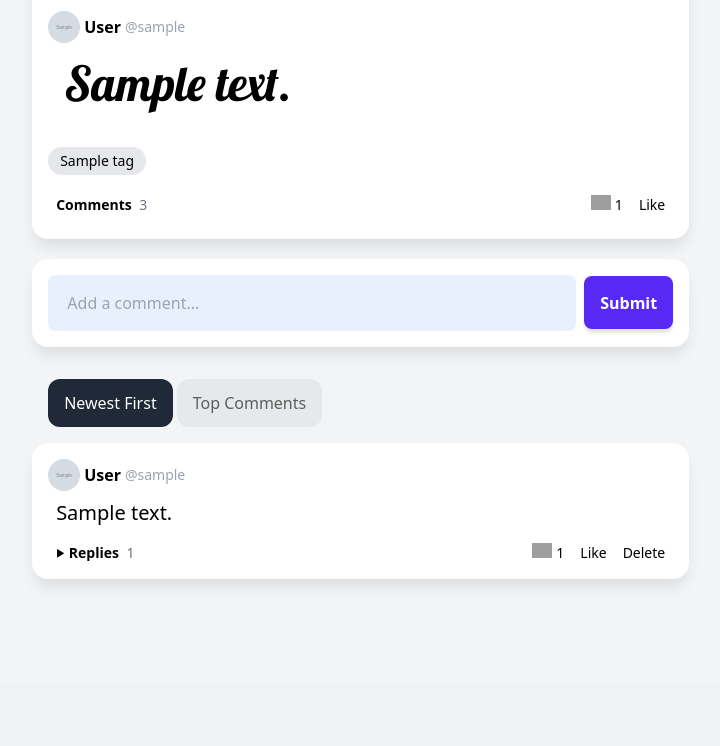
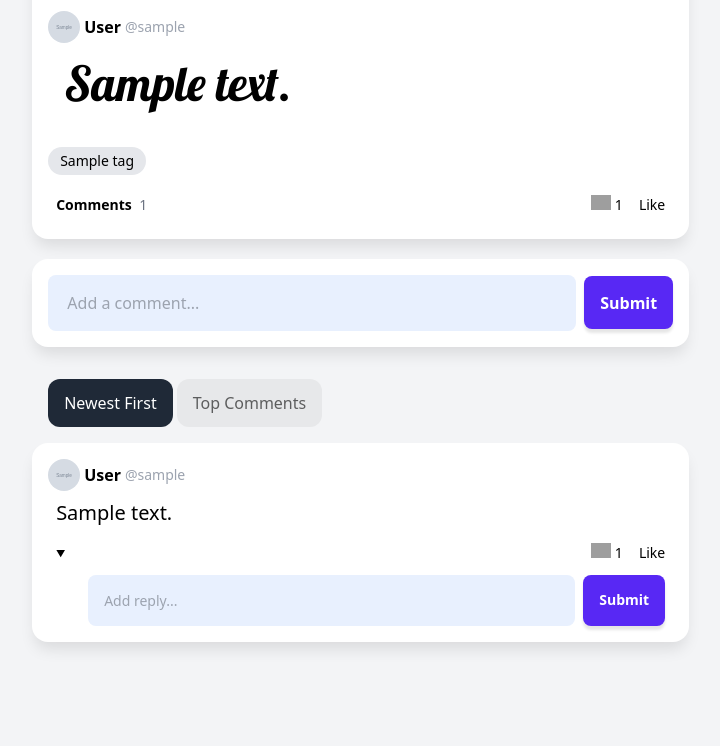
Before and after one commit to NguyenHoangNhatPhi/Blogs, a Django app: page /post/00000000-0000-0000-0000-000000000001/ in a window 1280 px wide. Shown: the part 1027-1773 px from the top of the page, without its empty margins (74-794 px from the left). Before the commit the page ends 1612 px from the top, so only its background shows below. Run offline with Django 5.2, Linux system fonts and the light colour scheme; tables that the repository leaves empty hold one stand-in row (values such as "Sample post"); grey boxes marked "Sample" are stand-in pictures; some libraries are stand-ins or nearby versions; grey boxes are pictures that could not be loaded.

Commit message:
Handle comment replies

```diff
--- a/a_posts/admin.py
+++ b/a_posts/admin.py
@@ -1,7 +1,8 @@
 from django.contrib import admin
 
-from .models import Post, Tag, Comment
+from .models import Post, Tag, Comment, Reply
 
 admin.site.register(Post)
 admin.site.register(Tag)
 admin.site.register(Comment)
+admin.site.register(Reply)
--- a/a_posts/forms.py
+++ b/a_posts/forms.py
@@ -1,42 +1,63 @@
+from ast import Mod
 from django.forms import ModelForm
 from django import forms
 
-from .models import Post, Comment
+from .models import Post, Comment, Reply
+
 
 class PostCreateForm(ModelForm):
     class Meta:
         model = Post
-        fields = ['url','body', 'tags']
-        labels = {
-            'body': 'Caption',
-            'tags': 'Categories'
+        fields = ["url", "body", "tags"]
+        labels = {"body": "Caption", "tags": "Categories"}
+        widgets = {
+            "body": forms.Textarea(
+                attrs={
+                    "rows": 3,
+                    "placeholder": "Add a caption...",
+                    "class": "font1 text-4xl",
+                }
+            ),
+            "url": forms.TextInput(attrs={"placeholder": "Add url..."}),
+            "tags": forms.CheckboxSelectMultiple(),
         }
-        widgets = {
-            'body': forms.Textarea(attrs={'rows': 3, 'placeholder': 'Add a caption...', 'class': 'font1 text-4xl'}),
-            'url': forms.TextInput(attrs={'placeholder': 'Add url...'}),
-            'tags': forms.CheckboxSelectMultiple(),
-        }
+
 
 class PostEditFrom(ModelForm):
     class Meta:
         model = Post
-        fields = ['body','tags']
-        labels = {
-            'body': '',
-            'tags': 'Categories'
+        fields = ["body", "tags"]
+        labels = {"body": "", "tags": "Categories"}
+        widgets = {
+            "body": forms.Textarea(attrs={"rows": 3, "class": "font1 text-4xl"}),
+            "tags": forms.CheckboxSelectMultiple(),
         }
-        widgets = {
-            'body': forms.Textarea(attrs={'rows': 3, 'class': 'font1 text-4xl'}),
-            'tags': forms.CheckboxSelectMultiple(),
-        }
+
 
 class CommentCreateForm(ModelForm):
     class Meta:
         model = Comment
-        fields = ['body']
+        fields = ["body"]
+        labels = {"body": ""}
+        widgets = {
+            "body": forms.TextInput(
+                attrs={"placeholder": "Add a comment...", "class": "w-full"}
+            ),
+        }
+
+
+class RepyCreateForm(ModelForm):
+    class Meta:
+        model = Reply
+        fields = ["body"]
         labels = {
-            'body': ''
+            "body": "",
         }
         widgets = {
-            'body': forms.TextInput(attrs={'placeholder': 'Add a comment...', 'class': 'w-full'}),
+            "body": forms.TextInput(
+                attrs={
+                    "placeholder": "Add reply...",
+                    "class": "w-full !text-sm",
+                }
+            )
         }
--- a/a_posts/urls.py
+++ b/a_posts/urls.py
@@ -5,14 +5,22 @@ from .views import (
     post_delete_view,
     post_edit_view,
     post_page_view,
+    comment_send,
+    comment_delete,
+    reply_send,
+    reply_delete,
 )
 
 urlpatterns = [
     path("", home_view, name="home"),
     path("category/<slug:slug>/", home_view, name="category"),
     path("post/create/", post_create_view, name="post-create"),
-    path("post/delete/<uuid:id>/", post_delete_view, name="post-delete"),
-    path("post/edit/<uuid:id>/", post_edit_view, name="post-edit"),
-    path("post/<uuid:id>/", post_page_view, name="post"),
+    path("post/delete/<uuid:post_id>/", post_delete_view, name="post-delete"),
+    path("post/edit/<uuid:post_id>/", post_edit_view, name="post-edit"),
+    path("post/<uuid:post_id>/", post_page_view, name="post"),
+    path("commentsent/<uuid:comment_id>/", comment_send, name="comment-send"),
+    path("comment/delete/<uuid:comment_id>/", comment_delete, name="comment-delete"),
+    path("reply-send/<uuid:comment_id>/", reply_send, name="reply-send"),
+    path("reply-delete/<uuid:reply_id>/", reply_delete, name="reply-delete")
 
 ]
--- a/a_posts/views.py
+++ b/a_posts/views.py
@@ -4,8 +4,8 @@ import requests
 from django.contrib import messages
 from django.contrib.auth.decorators import login_required
 
-from .models import Post, Tag
-from .forms import PostCreateForm, PostEditFrom, CommentCreateForm
+from .models import Post, Tag, Comment, Reply
+from .forms import PostCreateForm, PostEditFrom, CommentCreateForm, RepyCreateForm
 
 
 def home_view(request, slug=None):
@@ -19,6 +19,7 @@ def home_view(request, slug=None):
     categories = Tag.objects.all()
     context = {"posts": posts, "categories": categories, "tag": tag}
     return render(request, "a_posts/home.html", context)
+
 
 @login_required
 def post_create_view(request):
@@ -61,10 +62,10 @@ def post_create_view(request):
 
 
 @login_required
-def post_delete_view(request, id):
+def post_delete_view(request, post_id):
     # Optimize query to prefetch related tags
     post = get_object_or_404(
-        Post.objects.prefetch_related("tags"), id=id, author=request.user
+        Post.objects.prefetch_related("tags"), id=post_id, author=request.user
     )
 
     if request.method == "POST":
@@ -74,11 +75,12 @@ def post_delete_view(request, id):
 
     return render(request, "a_posts/post_delete.html", {"post": post})
 
+
 @login_required
-def post_edit_view(request, id):
+def post_edit_view(request, post_id):
     # Optimize query to prefetch related tags
     post = get_object_or_404(
-        Post.objects.prefetch_related("tags"), id=id, author=request.user
+        Post.objects.prefetch_related("tags"), id=post_id, author=request.user
     )
     form = PostEditFrom(instance=post)
     if request.method == "POST":
@@ -92,10 +94,64 @@ def post_edit_view(request, id):
     return render(request, "a_posts/post_edit.html", context)
 
 
-def post_page_view(request, id):
+def post_page_view(request, post_id):
     # Optimize query to prefetch related tags
-    post = get_object_or_404(Post.objects.prefetch_related("tags"), id=id)
+    post = get_object_or_404(Post.objects.prefetch_related("tags"), id=post_id)
     commentform = CommentCreateForm()
-    context = {"post": post, "commentform": commentform}
+    replyform = RepyCreateForm()
+    context = {"post": post, "commentform": commentform, "replyform": replyform}
 
     return render(request, "a_posts/post_page.html", context)
+
+
+@login_required
+def comment_send(request, comment_id):
+    post = get_object_or_404(Post, id=comment_id)
+
+    if request.method == "POST":
+        form = CommentCreateForm(request.POST)
+        if form.is_valid():
+            comment = form.save(commit=False)
+            comment.author = request.user
+            comment.parent_post = post
+            comment.save()
+
+    return redirect("post", post.id)
+
+
+@login_required
+def comment_delete(request, comment_id):
+    comment = get_object_or_404(Comment, id=comment_id, author=request.user)
+
+    if request.method == "POST":
+        comment.delete()
+        messages.success(request, "Comment deleted")
+        return redirect("post", comment.parent_post.id)
+
+    return render(request, "a_posts/comment_delete.html", {"comment": comment})
+
+
+@login_required
+def reply_send(request, comment_id):
+    comment = get_object_or_404(Comment, id=comment_id)
+
+    if request.method == "POST":
+        form = RepyCreateForm(request.POST)
+        if form.is_valid():
+            reply = form.save(commit=False)
+            reply.author = request.user
+            reply.parent_comment = comment
+            reply.save()
+
+    return redirect("post", comment.parent_post.id)
+
+@login_required
+def reply_delete(request, reply_id):
+    reply = get_object_or_404(Reply, id=reply_id, author=request.user)
+
+    if request.method == "POST":
+        reply.delete()
+        messages.success(request, "Reply deleted")
+        return redirect("post", reply.parent_comment.parent_post.id)
+
+    return render(request, "a_posts/reply_delete.html", {"reply": reply})
--- a/templates/a_posts/comment.html
+++ b/templates/a_posts/comment.html
@@ -18,15 +18,21 @@
     <p class="text-xl px-2">
         {{comment.body}}
     </p>
-    <div x-data="{ repliesOpen: false }" class="flex items-center justify-between flex-wrap text-sm px-2">
+    <div x-data="{ repliesOpen: true }" class="flex items-center justify-between flex-wrap text-sm px-2">
         <a @click="repliesOpen = !repliesOpen" class="font-bold hover:underline cursor-pointer">
             <div class="inline-block" x-bind:class="repliesOpen && 'rotate-90 duration-300'">
                 <svg transform ="rotate(90)" width="9" height="9" viewBox="0 0 25 25">
                     <path d="M24 22h-24l12-20z"/>
                 </svg>
             </div>
-            Replies
-            <span class="font-light text-gray-500 ml-1">1</span>
+            {% if comment.replies.count %}
+                Replies
+                <span class="font-light text-gray-500 ml-1">{{comment.replies.count}}</span>
+            {% else %}
+                {% if user.is_authenticated %}
+                    Add a reply
+                {% endif %}
+            {% endif %}
         </a>
         <div class="flex items-center gap-4 [&>a:hover]:underline">
             <div class="flex items-center gap-1">
@@ -34,37 +40,23 @@
                 1
             </div>
             <a href="">Like</a>
-            <a href="">Delete</a>
+            {% if user.is_authenticated and comment.author == user%}
+                <a href="{% url 'comment-delete' comment.id%}">Delete</a>
+            {% endif %}
         </div>
 
         <div x-show="repliesOpen" x-cloak class="basis-full mt-3 pl-8 grid grid-cols-1">
+            {% for reply in comment.replies.all %}
+                {% include 'a_posts/reply.html' %}
+            {% endfor%}
 
-            <reply class="flex items-end justify-between py-4 border-t">
-                <div class="flex">
-                    <a href="">
-                        <img class="w-8 h-8 object-cover rounded-full mr-2" src="https://img.icons8.com/small/96/A9A9A9/happy.png">
-                    </a>
-                    <div class="w-fit">
-                        <a class="block" href="">
-                            <span class="font-bold hover:underline">Homer</span>
-                            <span class="text-sm text-gray-400">@homersimpson</span>
-                        </a>
-                        <div class="mr-3">This is a reply from Homer</div>
-                    </div>
+            <form method="POST" action="{% url 'reply-send' comment.id %}" class="replyform flex justify-between" autocomplete="off">
+                <!-- <input type="text" name="reply" placeholder="Add reply ..." maxlength="150"> -->
+                {% csrf_token %}
+                <div class="w-full">
+                    {{replyform}}
                 </div>
-                <div class="flex items-center gap-4 [&>a:hover]:underline">
-                    <div class="flex items-center gap-1">
-                        <img class="w-5 -mt-1" src="https://img.icons8.com/small/24/000000/fire-heart.png">
-                        1
-                    </div>
-                    <a href="">Like</a>
-                    <a href="">Delete</a>
-                </div>
-            </reply>
-
-            <form method="POST" class="replyform flex justify-between" autocomplete="off">
-                <input type="text" name="reply" placeholder="Add reply ..." maxlength="150">
-                <button class="block" type="submit">Submit</button>
+                <button class="block ml-2" type="submit">Submit</button>
             </form>
         </div>
     </div>
--- a/templates/a_posts/post.html
+++ b/templates/a_posts/post.html
@@ -53,8 +53,14 @@
     </div>
     <div class="flex items-center justify-between text-sm px-2">
       <a class="font-bold hover:underline" href="{% url 'post' post.id %}">
-        Comments
-        <span class="font-light text-gray-500 ml-1">3</span>
+        {% if post.comments.count %}
+          Comments
+          <span class="font-light text-gray-500 ml-1">{{post.comments.count}}</span>
+        {% else%}
+          {% if user.is_authenticated %}
+            Add a comment
+          {% endif %}
+        {% endif%}
       </a>
       <div class="flex items-center gap-4 [&>a:hover]:underline">
         <div class="flex items-center gap-1">
--- a/templates/a_posts/post_page.html
+++ b/templates/a_posts/post_page.html
@@ -5,13 +5,14 @@
 {% include 'a_posts/post.html'  %}
 
 <div class="card !pb-0 -mt-3">
-    <form method="POST" class="flex items-center p-4" autocomplete="off">
+    <form method="POST" action="{% url 'comment-send' post.id %}" class="flex items-center p-4" autocomplete="off">
         {% csrf_token %}
         {{commentform.body}}
         <button @click="open = false" class="block ml-2" type="submit">Submit</button>
     </form>
 </div>
 
+{% if post.comments.count %}
 <div class="mb-20">
     <div id="tabs" class="ml-4 flex gap-1 mb-4">
         <a class="tab selected">Newest First</a>
@@ -24,6 +25,7 @@
         {% endfor%}
     </div>
 </div>
+{% endif %}
 
 
 
```
Also changed, not shown: a_posts/models.py (+53 -8 lines), templates/a_posts/comment_delete.html (added, +18 -0 lines), templates/a_posts/reply.html (added, +32 -0 lines), templates/a_posts/reply_delete.html (added, +21 -0 lines), a_posts/migrations/0011_alter_comment_options_rely.py (added), a_posts/migrations/0012_rename_rely_reply.py (added).
